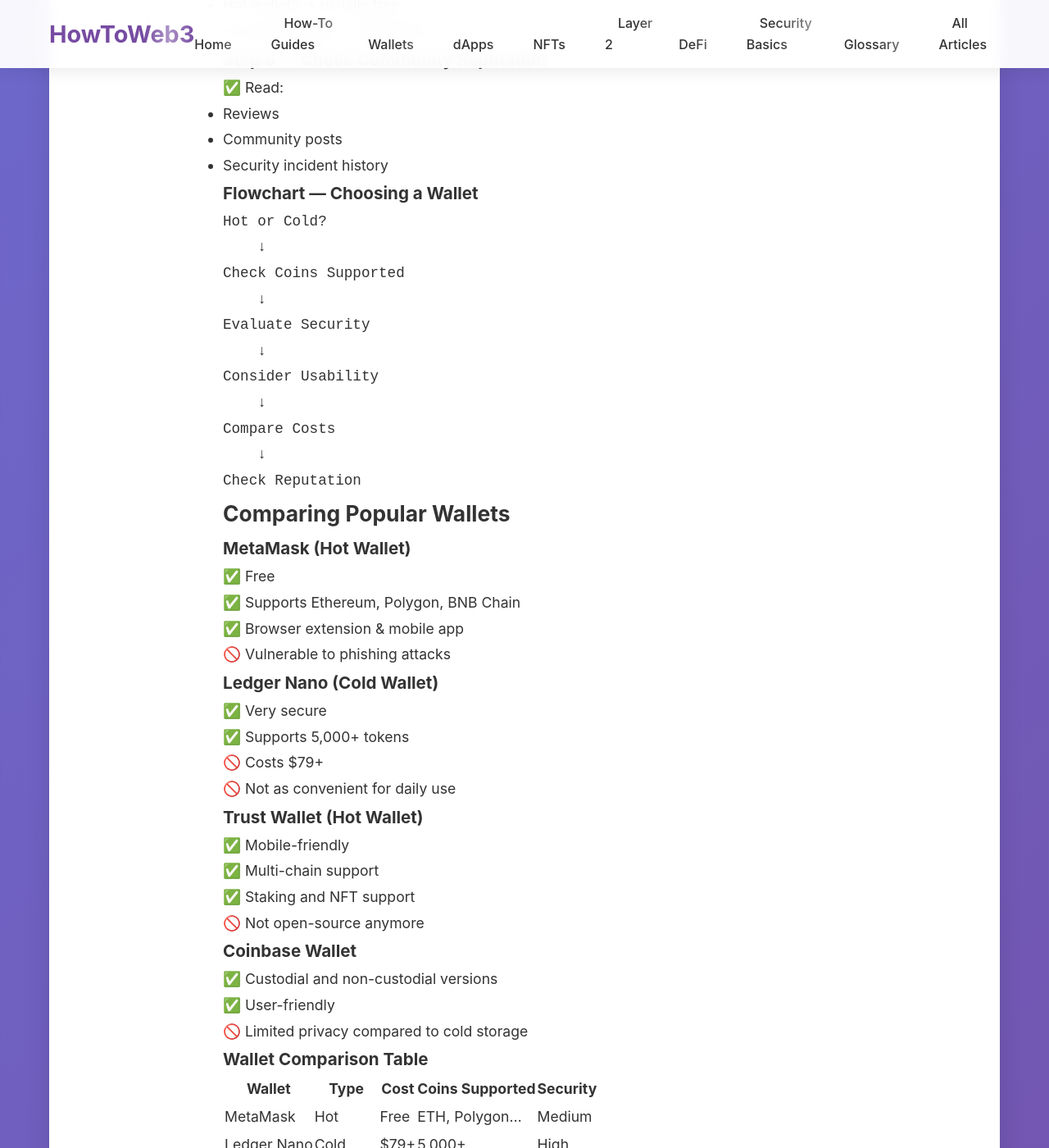
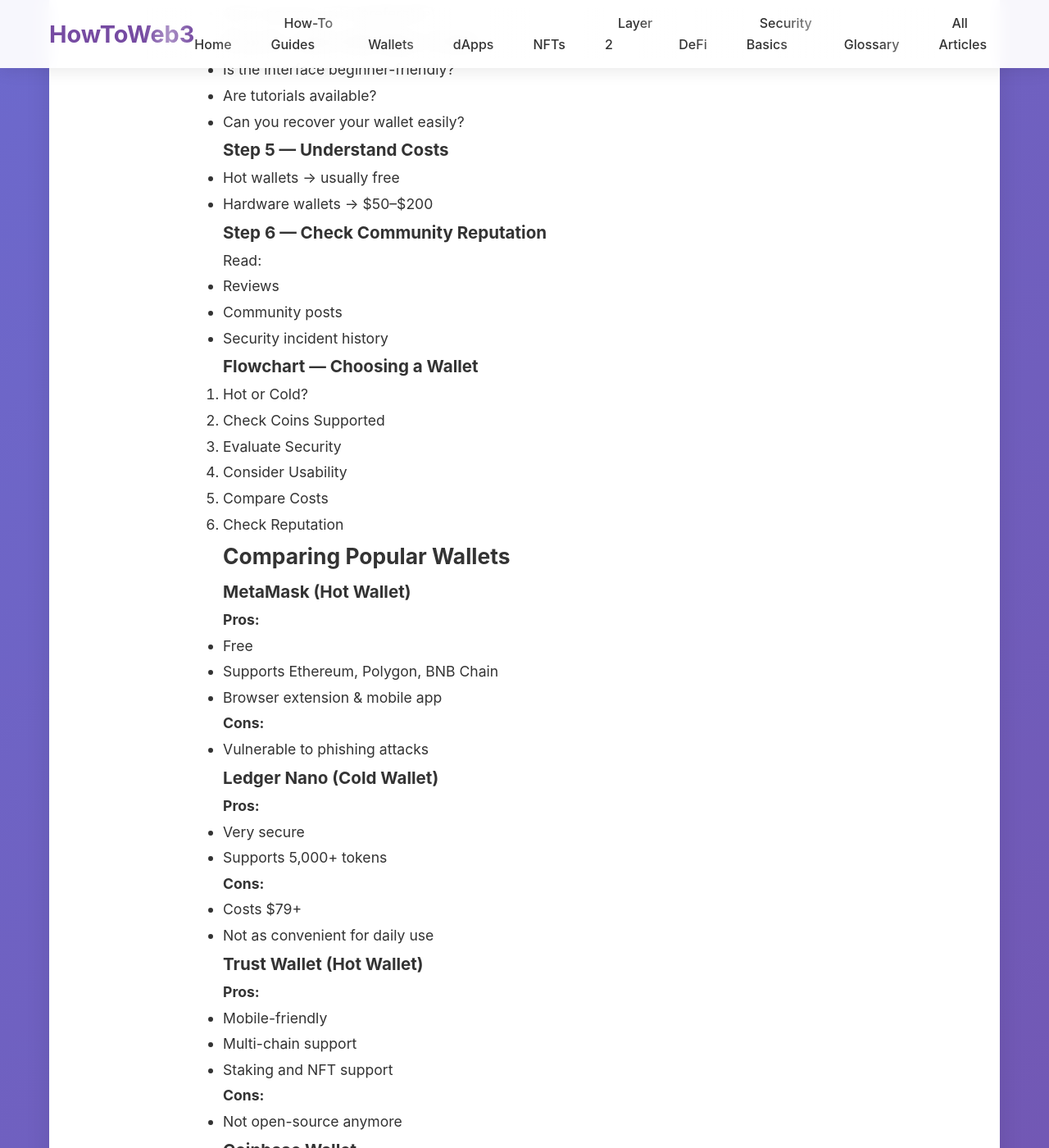
Before and after one commit to gummybearsk/howtoweb3.pro, a Jekyll site: the page built from _posts/2024-12-15-how-to-choose-a-crypto-wallet-beginners-guide.md, in a window 1280 px wide and 1400 px high, scrolled down 3266 px. Shown: the whole window at 82% size. Built offline with Jekyll 4.4.1, drawn with Linux system fonts in a browser that asks for light colours; some of the changed text lies outside the part shown.

Commit message:
Update 2024-12-15-how-to-choose-a-crypto-wallet-beginners-guide.md

````diff
--- a/_posts/2024-12-15-how-to-choose-a-crypto-wallet-beginners-guide.md
+++ b/_posts/2024-12-15-how-to-choose-a-crypto-wallet-beginners-guide.md
@@ -31,18 +31,17 @@
 - Lets you send and receive coins
 - Connects to blockchain networks
 
-### Analogy:
-A crypto wallet is like a digital vault. Your coins aren't inside it—the wallet holds the keys to unlock them on the blockchain.
+**Analogy:** A crypto wallet is like a digital vault. Your coins aren't inside it—the wallet holds the keys to unlock them on the blockchain.
 
 ## Why Choosing the Right Wallet Matters
 
 ### Key Reasons to Choose Carefully
 
-✅ Keep your crypto secure
-✅ Avoid scams and hacks
-✅ Control transaction fees
-✅ Access different blockchains or dApps
-✅ Manage your crypto safely long-term
+- **Keep your crypto secure**
+- **Avoid scams and hacks**
+- **Control transaction fees**
+- **Access different blockchains or dApps**
+- **Manage your crypto safely long-term**
 
 ### Crypto Wallet Importance
 
@@ -62,8 +61,11 @@
 - Computers
 - Browsers (e.g. MetaMask)
 
-✅ Instant transactions
-🚫 Vulnerable to hacking if your device is compromised
+**Pros:**
+- Instant transactions
+
+**Cons:**
+- Vulnerable to hacking if your device is compromised
 
 ### 2. Cold Wallets (Hardware)
 
@@ -71,26 +73,34 @@
 - Ledger Nano
 - Trezor
 
-✅ Highest security
-🚫 Costs $50–$200
-🚫 Less convenient for frequent use
+**Pros:**
+- Highest security
+
+**Cons:**
+- Costs $50–$200
+- Less convenient for frequent use
 
 ### 3. Paper Wallets
 
 Printed keys or QR codes on paper.
 
-✅ No hacking risk
-🚫 Easily lost or damaged
+**Pros:**
+- No hacking risk
+
+**Cons:**
+- Easily lost or damaged
 
 ### 4. Custodial Wallets
 
 Exchanges hold your keys (e.g. Binance, Coinbase).
 
-✅ Easy for beginners
-🚫 Platform controls your funds
+**Pros:**
+- Easy for beginners
 
-### Analogy:
-A custodial wallet is like keeping your money in a bank. A non-custodial wallet is like storing cash in your personal safe.
+**Cons:**
+- Platform controls your funds
+
+**Analogy:** A custodial wallet is like keeping your money in a bank. A non-custodial wallet is like storing cash in your personal safe.
 
 ## How to Choose a Crypto Wallet — Step by Step
 
@@ -112,9 +122,9 @@
 ### Step 3 — Research Security Features
 
 Look for:
-✅ Two-factor authentication
-✅ Seed phrase backups
-✅ Open-source code (preferable)
+- Two-factor authentication
+- Seed phrase backups
+- Open-source code (preferable)
 
 ### Step 4 — Consider Ease of Use
 
@@ -129,55 +139,60 @@
 
 ### Step 6 — Check Community Reputation
 
-✅ Read:
+Read:
 - Reviews
 - Community posts
 - Security incident history
 
 ### Flowchart — Choosing a Wallet
 
-```
-Hot or Cold?
-    ↓
-Check Coins Supported
-    ↓
-Evaluate Security
-    ↓
-Consider Usability
-    ↓
-Compare Costs
-    ↓
-Check Reputation
-```
+1. Hot or Cold?
+2. Check Coins Supported
+3. Evaluate Security
+4. Consider Usability
+5. Compare Costs
+6. Check Reputation
 
 ## Comparing Popular Wallets
 
 ### MetaMask (Hot Wallet)
 
-✅ Free
-✅ Supports Ethereum, Polygon, BNB Chain
-✅ Browser extension & mobile app
-🚫 Vulnerable to phishing attacks
+**Pros:**
+- Free
+- Supports Ethereum, Polygon, BNB Chain
+- Browser extension & mobile app
+
+**Cons:**
+- Vulnerable to phishing attacks
 
 ### Ledger Nano (Cold Wallet)
 
-✅ Very secure
-✅ Supports 5,000+ tokens
-🚫 Costs $79+
-🚫 Not as convenient for daily use
+**Pros:**
+- Very secure
+- Supports 5,000+ tokens
+
+**Cons:**
+- Costs $79+
+- Not as convenient for daily use
 
 ### Trust Wallet (Hot Wallet)
 
-✅ Mobile-friendly
-✅ Multi-chain support
-✅ Staking and NFT support
-🚫 Not open-source anymore
+**Pros:**
+- Mobile-friendly
+- Multi-chain support
+- Staking and NFT support
+
+**Cons:**
+- Not open-source anymore
 
 ### Coinbase Wallet
 
-✅ Custodial and non-custodial versions
-✅ User-friendly
-🚫 Limited privacy compared to cold storage
+**Pros:**
+- Custodial and non-custodial versions
+- User-friendly
+
+**Cons:**
+- Limited privacy compared to cold storage
 
 ### Wallet Comparison Table
 
@@ -190,13 +205,15 @@
 
 ## Best Practices & Common Mistakes
 
-### ✅ Do This:
+### Do This:
+
 - Write down your seed phrase on paper (never digital)
 - Bookmark official sites
 - Start with small amounts
 - Enable two-factor authentication
 
-### 🚫 Don't Do This:
+### Don't Do This:
+
 - Never share your seed phrase
 - Avoid random links or DMs offering wallet help
 - Don't store large amounts in hot wallets
@@ -204,21 +221,26 @@
 ## FAQs
 
 ### Are hardware wallets necessary?
+
 Not required, but safest for large amounts.
 
 ### Can wallets hold NFTs?
+
 Yes—wallets like MetaMask and Trust Wallet support NFTs.
 
 ### What if I lose my seed phrase?
+
 Funds are gone forever if you can't recover your wallet.
 
 ### Are hot wallets safe?
+
 Mostly safe if you:
-✅ Protect devices
-✅ Avoid phishing scams
-✅ Never share seed phrase
+- Protect devices
+- Avoid phishing scams
+- Never share seed phrase
 
 ### Do wallets charge fees?
+
 Wallets themselves are often free. Transaction fees come from the blockchain network.
 
 ## Conclusion
@@ -226,10 +248,10 @@
 Choosing the right crypto wallet is the first step toward secure, confident crypto ownership.
 
 Remember:
-✅ Decide hot vs. cold
-✅ Research coins supported
-✅ Protect your seed phrase
-✅ Check security and reputation
+- Decide hot vs. cold
+- Research coins supported
+- Protect your seed phrase
+- Check security and reputation
 
 By following this guide, you'll keep your crypto safe while enjoying all the possibilities of Web3.
 
````
